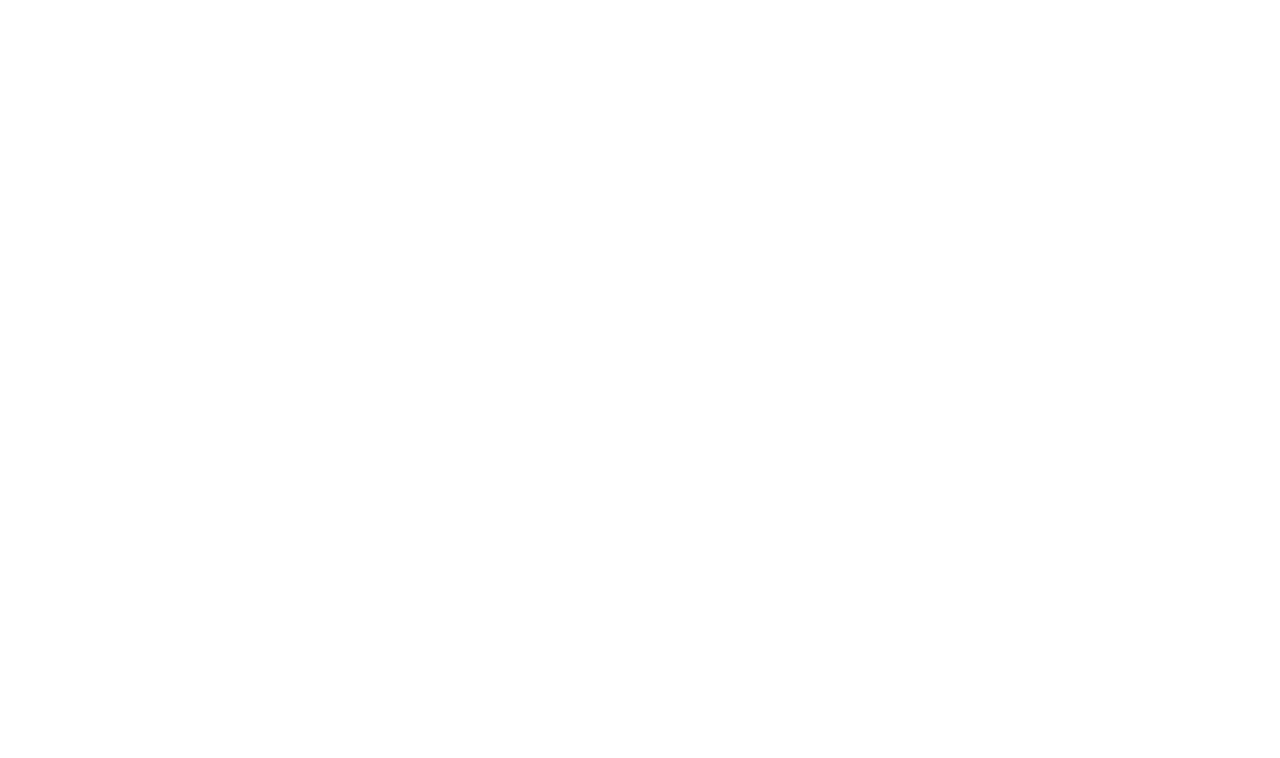
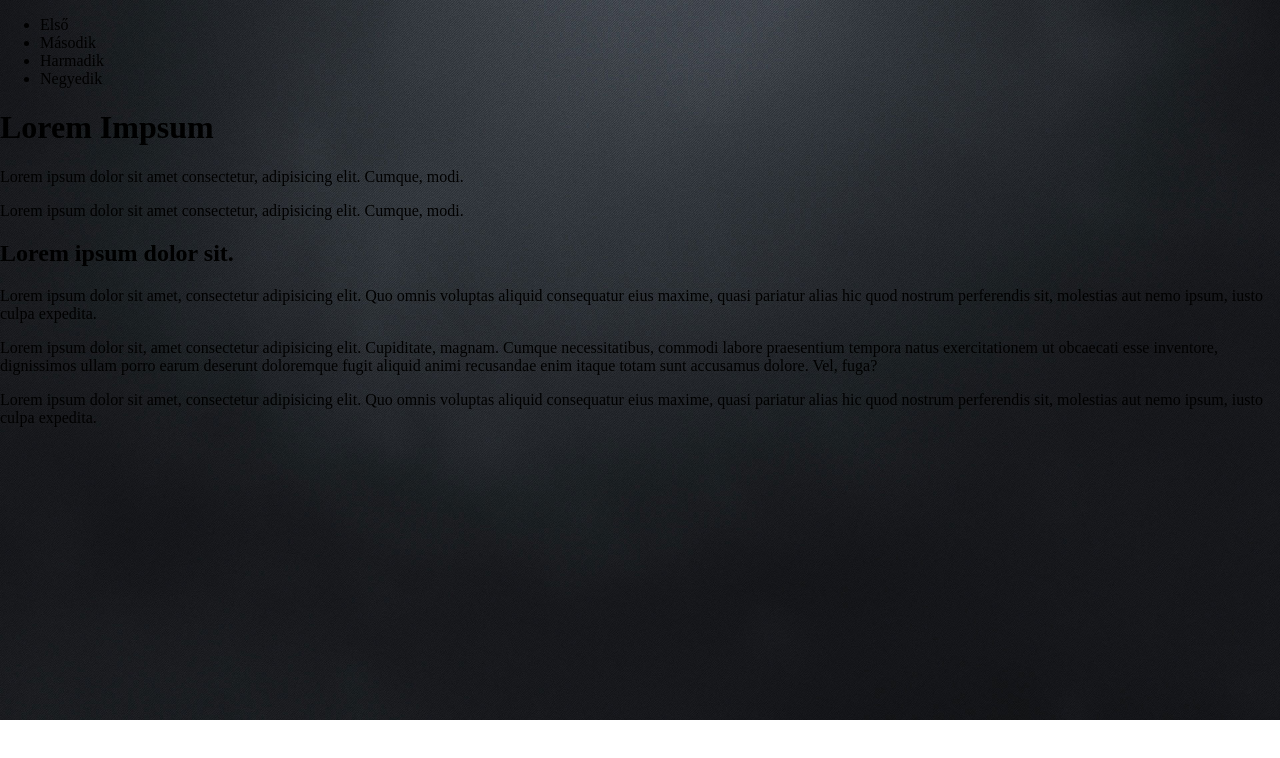
Before and after one commit to kovacsnandor/wd_06-position, a plain HTML site: page index.html in a window 1280 px wide. Drawn offline with Linux system fonts and the light colour scheme.

Commit message:
html: oldal szerkezet

```diff
--- a/css/style.css
+++ b/css/style.css
@@ -1,6 +1,8 @@
 @import url('https://fonts.googleapis.com/css?family=Roboto:400,700,900&display=swap');
 body {
-	margin: 0;
+    margin: 0;
+    background: url("../pict/bg-body.jpg") no-repeat;
+    background-size: cover;
 }
 * {
 	box-sizing: border-box
--- a/index.html
+++ b/index.html
@@ -7,6 +7,26 @@
     <link rel="stylesheet" href="css/style.css">
 </head>
 <body>
-
+    <div class="wrapper">
+        <header>
+            <nav>
+                <ul>
+                    <li>Első</li>
+                    <li>Második</li>
+                    <li>Harmadik</li>
+                    <li>Negyedik</li>
+                </ul>
+            </nav>
+        </header>
+        <main>
+            <h1>Lorem Impsum</h1>
+            <p>Lorem ipsum dolor sit amet consectetur, adipisicing elit. Cumque, modi.</p>
+            <p>Lorem ipsum dolor sit amet consectetur, adipisicing elit. Cumque, modi.</p>
+            <h2>Lorem ipsum dolor sit.</h2>
+            <p>Lorem ipsum dolor sit amet, consectetur adipisicing elit. Quo omnis voluptas aliquid consequatur eius maxime, quasi pariatur alias hic quod nostrum perferendis sit, molestias aut nemo ipsum, iusto culpa expedita.</p>
+            <p>Lorem ipsum dolor sit, amet consectetur adipisicing elit. Cupiditate, magnam. Cumque necessitatibus, commodi labore praesentium tempora natus exercitationem ut obcaecati esse inventore, dignissimos ullam porro earum deserunt doloremque fugit aliquid animi recusandae enim itaque totam sunt accusamus dolore. Vel, fuga?</p>
+            <p>Lorem ipsum dolor sit amet, consectetur adipisicing elit. Quo omnis voluptas aliquid consequatur eius maxime, quasi pariatur alias hic quod nostrum perferendis sit, molestias aut nemo ipsum, iusto culpa expedita.</p>
+        </main>
+    </div>
 </body>
 </html>
```
